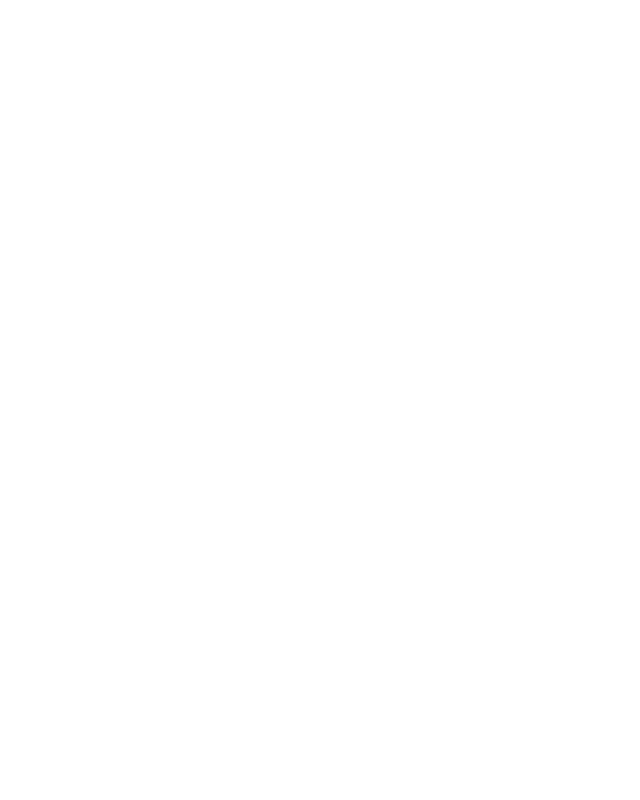
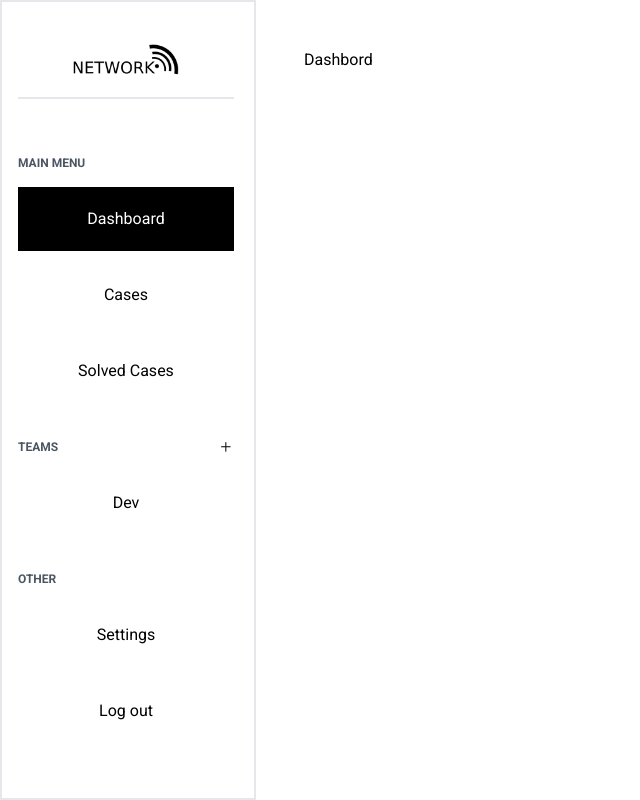
Before and after one commit to JereD1/The-Network, a React (Vite) app: page /dashboard in a window 1280 px wide. Shown: the whole page, without its empty margins (0-640 px from the left). Built offline with nearby package versions, Linux system fonts and the light colour scheme; no server answers; sample sign-in values are in the browser's storage.

Commit message:
Dashboard v1.038474

```diff
--- a/src/App.jsx
+++ b/src/App.jsx
@@ -1,25 +1,26 @@
 import { Route, createBrowserRouter, createRoutesFromElements, RouterProvider } from 'react-router-dom';
-import HomePage from './pages/HomePage'
-import MainLayout from './layout/MainLayout'
-import DashboardLayout from './layout/DashboardLayout'
-import DashboardPage from './pages/DashboardPage'
-import LoginPage from './pages/LoginPage'
+import HomePage from './pages/HomePage';
+import MainLayout from './layout/MainLayout';
+import DashboardLayout from './layout/DashboardLayout';
+import DashboardPage from './pages/DashboardPage';
+import LoginPage from './pages/LoginPage';
+import Settings from './components/Settings';
 
 const router = createBrowserRouter(
   createRoutesFromElements(
-    <Route path='/' element={<MainLayout />} >
-    <Route index element={<HomePage />}  />
-    <Route path='/login' element={<LoginPage />} />
-    <Route path='/dashboard' element={<DashboardLayout />}  />
-    <Route path='/dashboard' element={<DashboardPage />} />
+    <Route path='/' element={<MainLayout />}>
+      <Route index element={<HomePage />} />
+      <Route path='/login' element={<LoginPage />} />
+      <Route path='/dashboard' element={<DashboardLayout />} >
+        <Route index element={<DashboardPage />} />
+        <Route path='setting' element={<Settings />} /> {/* Corrected path */}
+      </Route>
     </Route>
-
-)
+  )
 );
 
 const App = () => {
-  return  <RouterProvider router={router} />;
-
+  return <RouterProvider router={router} />;
 }
 
 export default App;
--- /dev/null
+++ b/src/components/Dasboard.jsx
@@ -0,0 +1,11 @@
+import React from 'react'
+
+const Dasboard = () => {
+  return (
+    <div>
+      Dashbord
+    </div>
+  )
+}
+
+export default Dasboard
--- a/src/components/DashboardNav.jsx
+++ b/src/components/DashboardNav.jsx
@@ -1,19 +1,112 @@
-import React from 'react'
-import TheNetwork from '../assets/NewNetworklogo.png'
+import React, { useEffect, useState } from 'react';
+import { auth } from '../../firebase/firebaseConfig'; // Import your auth configuration
+import { signOut } from 'firebase/auth';
+import TheNetwork from '../assets/NewNetworklogo.png';
+import { GoPlus } from "react-icons/go";
+import { Link, useNavigate } from 'react-router-dom';
 
 const DashboardNav = () => {
+    const [user, setUser] = useState(null);
+    const [activeButton, setActiveButton] = useState('dashboard'); // Default active button
+    const navigate = useNavigate();
 
+    useEffect(() => {
+        const unsubscribe = auth.onAuthStateChanged(currentUser => {
+            if (currentUser) {
+                setUser({
+                    username: currentUser.displayName || 'Guest',
+                    email: currentUser.email,
+                    photoURL: currentUser.photoURL
+                });
+            } else {
+                setUser(null);
+            }
+        });
 
-  return (
-    <div>
-        <div>
-            <div>
+        return () => unsubscribe();
+    }, []);
 
+    const handleLogout = async () => {
+        await signOut(auth);
+        navigate('/'); // Redirect to homepage after logout
+    };
+
+    const handleButtonClick = (button) => {
+        setActiveButton(button);
+    };
+
+    return (
+        <div className='flex flex-col pl-4 pr-5 py-5 h-screen border-2'>
+            <div className='flex justify-center items-center border-b-2 mb-10'>
+                <img src={TheNetwork} alt="The NetWork Logo" className='w-28'/>
+            </div>
+            <div className='mb-5'>
+                <div className='my-4'>
+                    <h3 className='text-xs text-gray-600 font-bold'>MAIN MENU</h3>
+                </div>
+                <div className='flex flex-col gap-3'>
+                    <Link to='' className='flex flex-col'>
+                        <button
+                            className={`px-2 py-5 hover:bg-zinc-700 hover:text-white ${activeButton === 'dashboard' ? 'text-white bg-black' : 'text'} transition duration-200`}
+                            onClick={() => handleButtonClick('dashboard')}
+                        >
+                            Dashboard
+                        </button>
+                    </Link>
+                    <Link to='cases' className='flex flex-col'>
+                    <button
+                        className={`px-2 py-5  hover:bg-zinc-700 hover:text-white ${activeButton === 'cases' ? 'text-white bg-black' : 'text'} transition duration-200`}
+                        onClick={() => handleButtonClick('cases')}
+                    >
+                        Cases
+                    </button>
+                    </Link>
+                    <button
+                        className={`px-2 py-5  hover:bg-zinc-700 hover:text-white ${activeButton === 'solved' ? 'text-white bg-black' : 'text'} transition duration-200`}
+                        onClick={() => handleButtonClick('solved')}
+                    >
+                        Solved Cases
+                    </button>
+                </div>
+            </div>
+
+            <div className='mb-5'>
+                <div className='flex justify-between my-4'>
+                    <h3 className='text-xs text-gray-600 font-bold'>TEAMS</h3>
+                    <button><GoPlus/></button>
+                </div>
+                <div className='flex flex-col gap-3'>
+                    <button className='px-2 py-5'>Dev</button>
+                </div>
+            </div>
+
+            <div className='mb-10'>
+                <div className='my-4'>
+                    <h3 className='text-xs text-gray-600 font-bold'>OTHER</h3>
+                </div>
+                <div className='flex flex-col gap-3'>
+                    <Link to='setting' className='flex flex-col'>
+                    <button className={`px-2 py-5  hover:bg-zinc-700 hover:text-white ${activeButton === 'setting' ? 'text-white bg-black' : 'text'} transition duration-200`}
+                        onClick={() => handleButtonClick('setting')}>Settings</button>
+                    </Link>
+
+                    <button onClick={handleLogout} className='px-2 py-5  hover:bg-zinc-700 hover:text-white'>Log out</button>
+                </div>
+            </div>
+
+            <div className='flex flex-col justify-center items-center mt-10'>
+                <div className='flex flex-col items-center'>
+                    <img
+                        src={user?.photoURL || ''} // Fallback image
+                        alt=""
+                        className='rounded-full w-24 h-24 mb-2'
+                    />
+                    <h2 className='font-bold'>{user?.username || 'Anonymous'}</h2>
+                    <h2 className='text-sm'>{user?.email || 'Anonymous@gmail.com'}</h2>
+                </div>
             </div>
         </div>
-
-    </div>
-  )
+    );
 }
 
-export default DashboardNav
+export default DashboardNav;
--- a/src/components/Nav.jsx
+++ b/src/components/Nav.jsx
@@ -22,7 +22,7 @@
         </div>
 
         <div className='hidden lg:flex gap-10'>
-          <Link to='/signup'>
+          <Link to='/login'>
             <button className='text-white border-green-500 border rounded-lg px-6 py-2 hover:bg-green-600'>Sign Up</button>
           </Link>
           <Link to='/login'>
--- /dev/null
+++ b/src/components/Settings.jsx
@@ -0,0 +1,11 @@
+import React from 'react'
+
+const Settings = () => {
+  return (
+    <div>
+      hello
+    </div>
+  )
+}
+
+export default Settings
--- a/src/layout/DashboardLayout.jsx
+++ b/src/layout/DashboardLayout.jsx
@@ -1,7 +1,21 @@
 import { Outlet } from "react-router-dom"
+import React, { useEffect } from 'react';
+import { useNavigate } from 'react-router-dom'
+import { requireAuth } from '../../firebase/auth'
 import DashboardNav from '../components/DashboardNav'
 
 const DashboardLayout = () => {
+  const navigate = useNavigate();
+
+  useEffect(() => {
+      const checkAuth = async () => {
+          await requireAuth(navigate);
+      };
+      checkAuth();
+  }, [navigate]);
+
+
+
   return (
     <div className="flex h-screen flex-col md:flex-row md:overflow-hidden">
         <div className="w-full flex-none md:w-64">
@@ -10,6 +24,7 @@
         <div className="flex-grow md:overflow-y-auto md:p-12">
         <Outlet />
         </div>
+
      </div>
   )
 }
--- a/src/pages/DashboardPage.jsx
+++ b/src/pages/DashboardPage.jsx
@@ -1,6 +1,8 @@
 import React, { useEffect } from 'react';
 import { useNavigate } from 'react-router-dom'
 import { requireAuth } from '../../firebase/auth'
+import Dashboard from '../components/Dasboard'
+import Setting from '../components/Settings'
 
 const DashboardPage = () => {
     const navigate = useNavigate();
@@ -15,10 +17,7 @@
 
   return (
     <div>
-        <div>
-            helllo
-        </div>
-
+        < Dashboard />
     </div>
   )
 }
```
Also changed, not shown: src/components/Case.jsx (added), src/components/SolvedCase.jsx (added).
